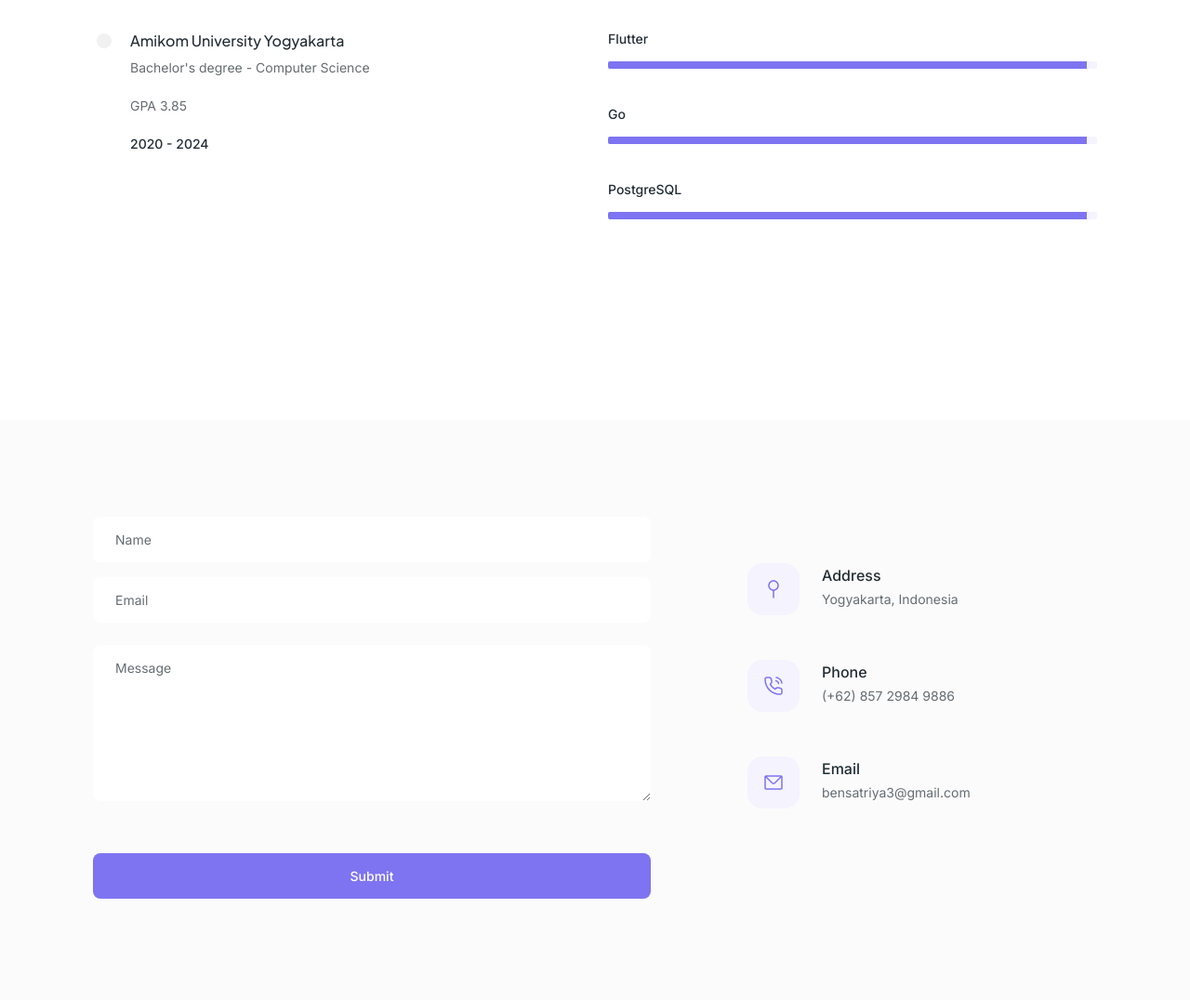
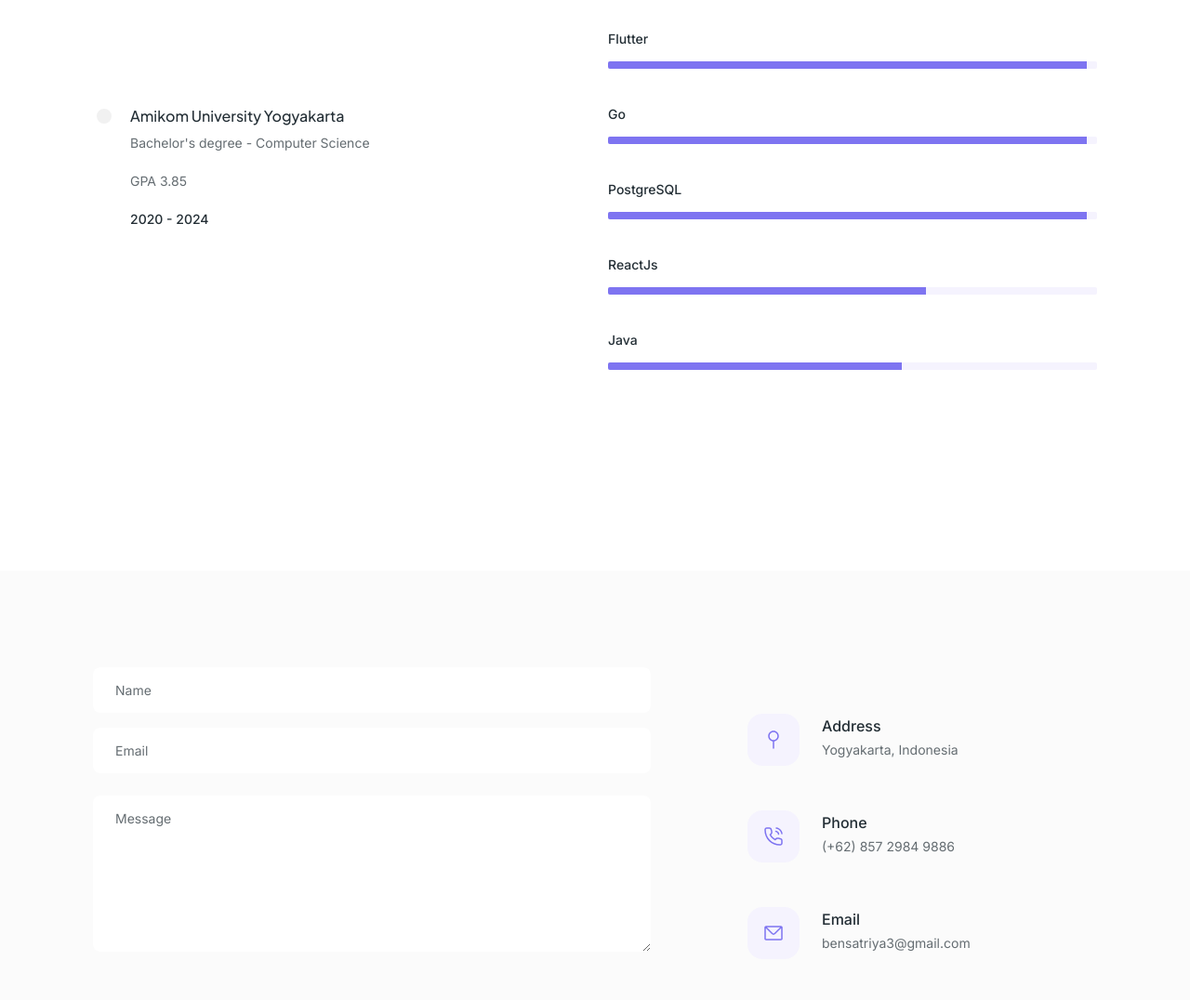
Before and after one commit to benebobaa/static-personal-web, a plain HTML site: page index.html in a window 1280 px wide. Shown: the part 4443-5519 px from the top of the page at 93% size. Drawn offline with Linux system fonts and the light colour scheme.

Commit message:
add new skills

```diff
--- a/index.html
+++ b/index.html
@@ -534,6 +534,14 @@
                             <p class="label">PostgreSQL</p>
                             <div class="main-bar"><div class="fill" data-width="98"></div></div>
                         </div>
+                        <div class="progress-bar">
+                            <p class="label">ReactJs</p>
+                            <div class="main-bar"><div class="fill" data-width="65"></div></div>
+                        </div>
+                        <div class="progress-bar">
+                            <p class="label">Java</p>
+                            <div class="main-bar"><div class="fill" data-width="60"></div></div>
+                        </div>
                     </div>
                 </div>
             </div>
```
